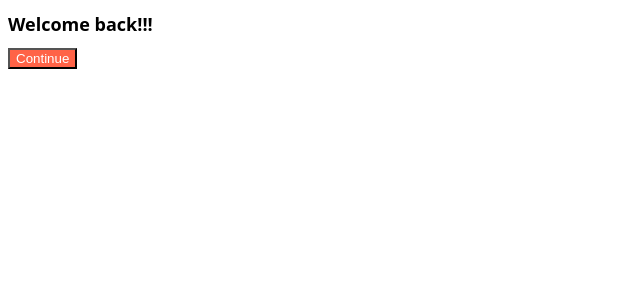
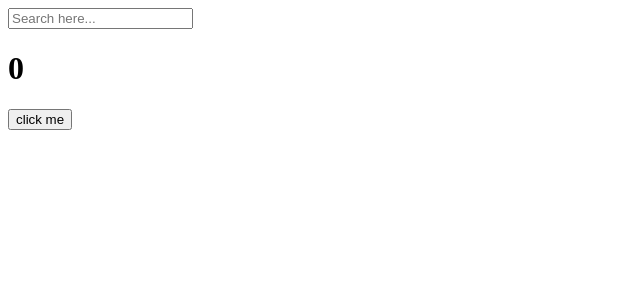
Before and after one commit to jjinwo0/react-app, a React (Create React App) app: page / in a window 1280 px wide. Shown: the top 300 px of the page, without its empty margins (0-640 px from the left). Built offline with nearby package versions, Linux system fonts and the light colour scheme.

Commit message:
commit with useEffect() function

```diff
--- a/src/App.js
+++ b/src/App.js
@@ -1,11 +1,37 @@
 import Button from "./Button";
 import styles from "./App.module.css";
+import { useState, useEffect } from "react";
+import React from "react";
 
 function App() {
+  const [counter, setValue] = useState(0);
+  const [keyword, setKeyword] = useState("");
+
+  const onClick = () => setValue((prev) => prev + 1);
+  const onChange = (event) => setKeyword(event.target.value);
+
+  //useEffect() -> 코드가 단 한번 실행할 수 있도록 보호
+  useEffect(() => {
+    console.log("I run only once.");
+  }, []);
+  useEffect(() => {
+    console.log("I run when 'keyword' changes.");
+  }, [keyword]);
+  useEffect(() => {
+    console.log("I run when 'counter' changes.");
+  }, [counter]);
+  useEffect(() => {
+    console.log("I run when keyword & counter changes.");
+  }, [keyword, counter]);
   return (
     <div>
-      <h1 className={styles.title}>Welcome back!!!</h1>
-      <Button text={"Continue"} />
+      <input
+        value={keyword}
+        type="text"
+        placeholder="Search here..."
+        onChange={onChange}/>
+      <h1>{counter}</h1>
+      <button onClick={onClick}>click me</button>
     </div>
   );
 }
```
